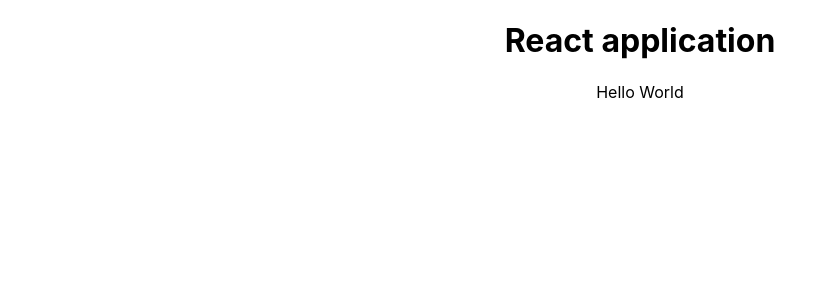
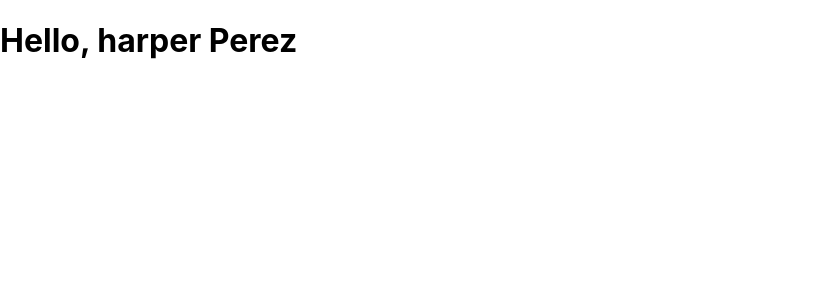
Before and after one commit to umarqu/reactJsTutorial, a React (Create React App) app: page / in a window 1280 px wide. Shown: the top 300 px of the page, without its empty margins (0-835 px from the left). Built offline with nearby package versions, Linux system fonts and the light colour scheme.

Commit message:
chapter 2 commit

```diff
--- /dev/null
+++ b/src/2_jsx/jsx.js
@@ -0,0 +1,28 @@
+import React from 'react';
+import '../App.css';
+
+const name = 'umar qureshi';
+
+function formatName(user){
+  return user.firstName+ ' ' + user.lastName;
+}
+
+const username = {
+  firstName:'harper',
+  lastName:'Perez'
+};
+
+function getGreeting(user){
+  if(user){
+    return <h1> Hello, {formatName(username)}</h1>;
+  }
+  return <h1>Hello, Stranger.</h1>;
+}
+
+function App(){
+  return (
+    getGreeting(username)
+  );
+}
+
+export default App;
--- a/src/index.js
+++ b/src/index.js
@@ -1,7 +1,8 @@
 import React from 'react';
 import ReactDOM from 'react-dom';
 import './index.css';
-import App from './App';
+//import App from './App';
+import App from './2_jsx/jsx.js'
 import * as serviceWorker from './serviceWorker';
 
 ReactDOM.render(<App />, document.getElementById('root'));
```
